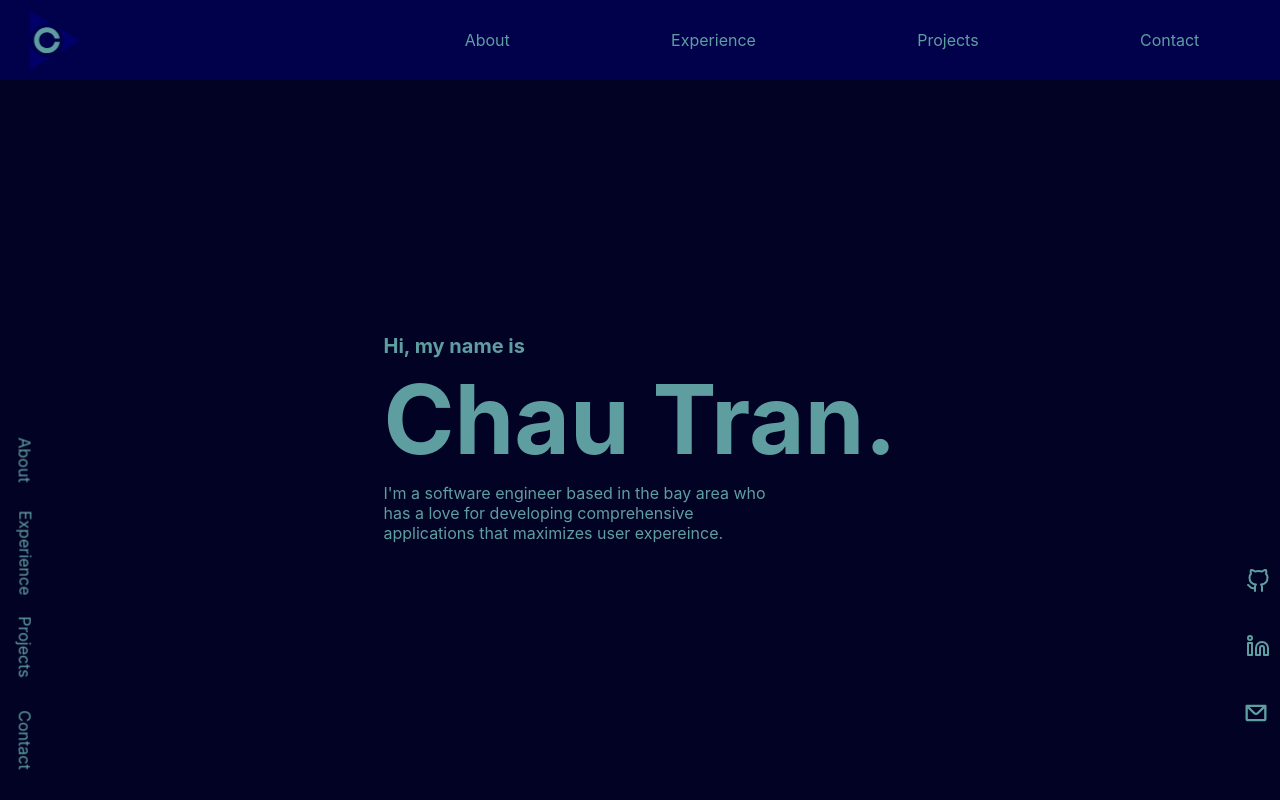
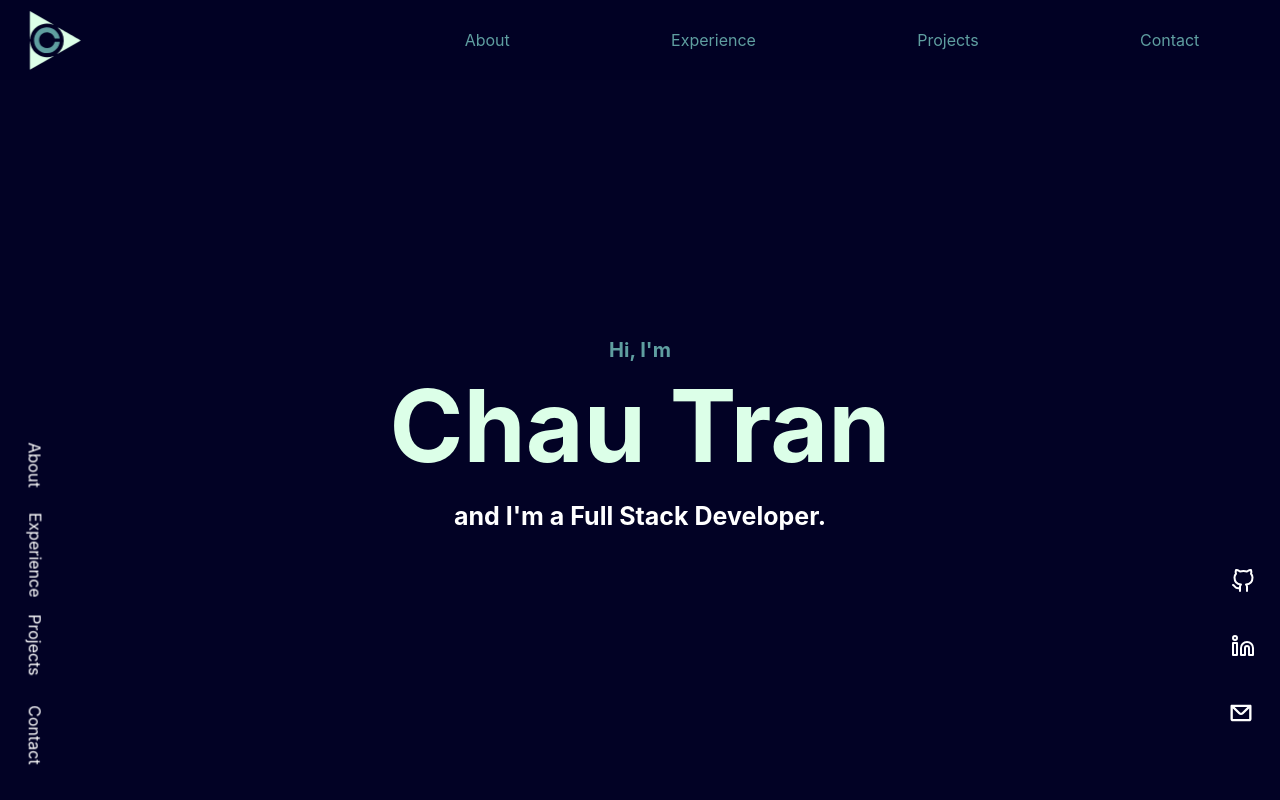
Before and after one commit to cctran96/old-portfolio, a React (Create React App) app: page / in a window 1280 px wide. Both pictures are taken after a click on the icon 51 px from the left and 40 px from the top of the page. Shown: the top 800 px of the page. Built offline with nearby package versions, Linux system fonts and the light colour scheme.

Commit message:
banner edits

```diff
--- a/src/App.css
+++ b/src/App.css
@@ -11,13 +11,18 @@ body::-webkit-scrollbar {
     flex-direction: column;
 }
 
+.content-container {
+    width: 90%;
+    align-self: center;
+}
+
 .navbar {
     display: flex;
     color: cadetblue;
     position: fixed;
     height: 80px;
     width: 100%;
-    background: rgba(2, 2, 80, 0.9);
+    background: rgba(2, 2, 37, 0.9);
     transition: top 0.2s;
     z-index: 9999;
 }
@@ -29,7 +34,7 @@ body::-webkit-scrollbar {
 
 .header-logo:hover {
     cursor: pointer;
-    fill: rgb(0, 0, 104);
+    fill: rgb(220, 255, 232);
 }
 
 .sections {
@@ -45,9 +50,8 @@ body::-webkit-scrollbar {
     display: flex;
     align-items: center;
     justify-content: center;
-    width: 90%;
-    padding-left: 5%;
-    padding-right: 5%;
+    padding-left: 7%;
+    padding-right: 7%;
 }
 
 .banner {
@@ -57,21 +61,19 @@ body::-webkit-scrollbar {
     height: calc(100vh - 80px);
     padding-top: 80px;
     justify-content: center;
+    align-items: center;
 }
 
 .banner h2 {
-    font-size: clamp(1rem , 12vw, 6rem);
+    font-size: clamp(70px , 12vw, 100px);
     margin-top: -10px;
     margin-bottom: -10px;
+    color: #dcffe8;
 }
 
-.banner p {
-    width: clamp(300px, 400px, 600px);
-}
-
-.about {
-    border: 1px solid red;
-    height: 100vh;
+.banner h3 {
+    color: white;
+    font-size: 25px;
 }
 
 .ani-logo {
@@ -89,11 +91,11 @@ body::-webkit-scrollbar {
     display: flex;
     flex-direction: column;
     position: fixed;
-    width: 50px;
+    width: 70px;
     height: 100vh;
     align-items: flex-end;
     justify-content: center;
-    margin-left: calc(100vw - 50px);
+    margin-left: calc(100vw - 70px);
 }
 
 .right {
@@ -101,18 +103,18 @@ body::-webkit-scrollbar {
     flex-direction: column;
     align-items: flex-end;
     justify-content: space-around;
-    width: 50px;
+    width: 70px;
     height: 200px;
     margin-top: auto;
     margin-bottom: 50px;
-    margin-right: 10px;
+    margin-right: 25px;
 }
 
 .left-container {
     display: flex;
     flex-direction: column;
     position: fixed;
-    width: 50px;
+    width: 70px;
     height: 100vh;
     align-items: center;
     justify-content: flex-end;
@@ -129,11 +131,80 @@ body::-webkit-scrollbar {
 }
 
 .text, .icon {
-    color: cadetblue;
+    color: white;
     display: inline-block;
 }
 
+.text {
+    padding: 5px;
+}
+
 .text:hover, .icon:hover {
-    color: white;
+    color: cadetblue;
     cursor: pointer;
 }
+
+.about {
+    display: flex;
+    flex-direction: column;
+    align-items: center;
+    justify-content: center;
+    height: 1000px;
+}
+
+.profile-img {
+    width: 300px;
+    border-radius: 50%;
+}
+
+.about h1, .contact h1 {
+    color: cadetblue;
+}
+
+.about img {
+    width: 300px;
+    border-radius: 50%;
+    filter: grayscale(100%);
+}
+
+.about img:hover {
+    filter: grayscale(50%);
+}
+
+.description {
+    font-size: 20px;
+    margin-left: 125px;
+    margin-right: 125px;
+    width: clamp(300px, 50%, 700px);
+}
+
+.skills {
+    width: min(90%, 600px);
+}
+
+.skills ul {
+    font-size: 20px;
+    columns: 2;
+    margin-left: 5%;
+    list-style: none;
+}
+
+.skills li:before {
+    content: "➲";
+    padding-right: 7px;
+    color: rgb(220, 255, 232);
+}
+
+.projects {
+    height: 1000px;
+    border: 1px solid blue;
+}
+
+.contact {
+    display: flex;
+    flex-direction: column;
+    align-items: center;
+    justify-content: center;
+    height: 800px;
+    border: 1px solid rebeccapurple;
+}
--- a/src/App.js
+++ b/src/App.js
@@ -1,7 +1,6 @@
 import './App.css';
 import React, {useState, useEffect} from 'react'
 import Header from './components/Header';
-import About from './components/About';
 import Bio from './components/Bio';
 import Projects from './components/Projects';
 import Contact from './components/Contact';
@@ -25,7 +24,6 @@ function App() {
       <Left />
       <div className="content-container">
         <Banner />
-        <About />
         <Bio />
         <Projects />
         <Contact />
--- a/src/components/About.js
+++ /dev/null
@@ -1,11 +0,0 @@
-import React from 'react'
-
-const About = () => {
-    return (
-        <div className="about">
-
-        </div>
-    )
-}
-
-export default About
--- a/src/components/Banner.js
+++ b/src/components/Banner.js
@@ -5,9 +5,9 @@ const Banner = () => {
     return (
         <div className="banner-container">
             <motion.div className="banner" initial="start" animate="end">
-                <motion.h1 variants={h1Var} style={{"fontSize": "20px"}}>Hi, my name is</motion.h1>
-                <motion.h2 variants={h2Var}>Chau Tran.</motion.h2>
-                <motion.p variants={pVar}>I'm a software engineer based in the bay area who has a love for developing comprehensive applications that maximizes user expereince.</motion.p>
+                <motion.h1 variants={h1Var} style={{"fontSize": "20px"}}>Hi, I'm</motion.h1>
+                <motion.h2 variants={h2Var}>Chau Tran</motion.h2>
+                <motion.h3 variants={h3Var}>and I'm a Full Stack Developer.</motion.h3>
             </motion.div>
         </div>
     )
@@ -33,7 +33,7 @@ const h2Var = {
     }
 }
 
-const pVar = {
+const h3Var = {
     start: {opacity: 0},
     end: {
         opacity: 1,
--- a/src/components/Bio.js
+++ b/src/components/Bio.js
@@ -1,11 +1,33 @@
 import React from 'react'
 
-const Bio = () => {
+const About = () => {
     return (
-        <div className="bio">
-
+        <div className="about">
+            <h1>About Me</h1>
+            <div className="profile-img">
+                <img src="https://media-exp1.licdn.com/dms/image/C4E03AQEvaZpQA2VJyA/profile-displayphoto-shrink_800_800/0/1623364331553?e=1629331200&v=beta&t=SDUIBk3RFD44Y1iSvw9IrBo1hqWlLxvrnwDT3Ss4R8Q" alt="me"/>
+            </div>
+            <div className="description">
+                <p>
+                    Hi, my name is Chau, and I have a love for developing comprehensive applications that maxmimize user experience.
+                    My journey started in December of 2020 where I began to delve into the world of coding.
+                    I first learned the basics of Python, solving algorithms on my free time.
+                    I transitioned to Javascript and Ruby as I wanted learn the ins and outs of both frontend and backend development.
+                </p>
+            </div>
+            <h2>Some of my skills include:</h2>
+            <div className="skills">
+                <ul>
+                    <li>React</li>
+                    <li>Ruby on Rails</li>
+                    <li>PostgreSQL</li>
+                    <li>Javascript</li>
+                    <li>Ruby</li>
+                    <li>SQL</li>
+                </ul>
+            </div>
         </div>
     )
 }
 
-export default Bio
+export default About
--- a/src/components/Contact.js
+++ b/src/components/Contact.js
@@ -3,7 +3,7 @@ import React from 'react'
 const Contact = () => {
     return (
         <div className="contact">
-
+            <h1>Connect With Me</h1>
         </div>
     )
 }
--- a/src/icons/Logo.js
+++ b/src/icons/Logo.js
@@ -27,7 +27,7 @@ const innerVar = {
     start: {
         rotate: 0,
         opacity: 0,
-        stroke: "blue",
+        stroke: "#dcffe8",
         strokeWidth: "4px",
         pathLength: 0,
     },
@@ -44,7 +44,7 @@ const innerVar = {
 const outerVar = {
     start : {
         opacity: 0,
-        stroke: "blue",
+        stroke: "#dcffe8",
         strokeWidth: "4px",
         pathLength: 0,
     },
--- a/src/sidebars/Left.js
+++ b/src/sidebars/Left.js
@@ -30,7 +30,7 @@ const about = {
     end: {
         opacity: 1,
         y: 0,
-        transition: {delay: 2.1}
+        transition: {delay: 2.4}
     }
 }
 
@@ -43,7 +43,7 @@ const exp = {
     end: {
         opacity: 1,
         y: 0,
-        transition: {delay: 2.4}
+        transition: {delay: 2.7}
     }
 }
 
@@ -56,7 +56,7 @@ const project = {
     end: {
         opacity: 1,
         y: 0,
-        transition: {delay: 2.7}
+        transition: {delay: 3}
     }
 }
 
@@ -69,6 +69,6 @@ const contact = {
     end: {
         opacity: 1,
         y: 0,
-        transition: {delay: 3}
+        transition: {delay: 3.3}
     }
 }
--- a/src/sidebars/Right.js
+++ b/src/sidebars/Right.js
@@ -29,7 +29,7 @@ const git = {
     end: {
         opacity: 1,
         y: 0,
-        transition: {delay: 2.4}
+        transition: {delay: 2.7}
     }
 }
 
@@ -41,7 +41,7 @@ const link = {
     end: {
         opacity: 1,
         y: 0,
-        transition: {delay: 2.7}
+        transition: {delay: 3}
     }
 }
 
@@ -53,6 +53,6 @@ const mail = {
     end: {
         opacity: 1,
         y: 0,
-        transition: {delay: 3}
+        transition: {delay: 3.3}
     }
 }
```
Also changed, not shown: src/icons/Logo-01.svg.
